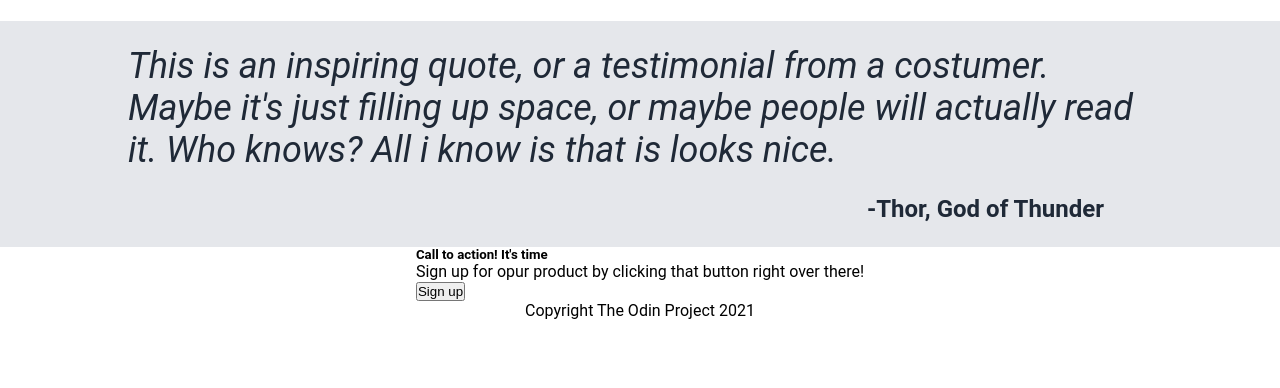
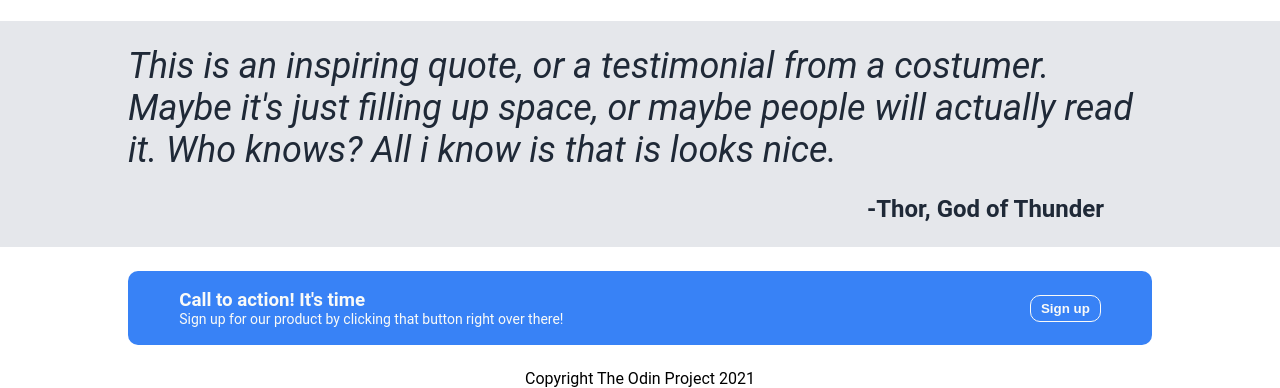
Before and after one commit to nluna9/Project-Flexbox, a plain HTML site: page index.html in a window 1280 px wide. Shown: the part 532-920 px from the top of the page. Before the commit the page ends 852 px from the top, so only its background shows below. Drawn offline with Linux system fonts and the light colour scheme.

Commit message:
Signup done

```diff
--- a/index.html
+++ b/index.html
@@ -54,12 +54,14 @@
             <div class="phrase">This is an inspiring quote, or a testimonial from a costumer. Maybe it's just filling up space, or maybe people will actually read it. Who knows? All i know is that is looks nice.</div>
             <div class="author">-Thor, God of Thunder</div>
         </div>
-        <div class="signup">
-            <div class="action">
-                <h5>Call to action! It's time</h5>
-                <p>Sign up for opur product by clicking that button right over there!</p>
+        <div class="contenedor-signup">
+            <div class="signup">
+                <div class="action">
+                    <h3>Call to action! It's time</h3>
+                    <p>Sign up for our product by clicking that button right over there!</p>
+                </div>
+                <div class="button"><button>Sign up</button></div>
             </div>
-            <div class="button"><button>Sign up</button></div>
         </div>
         <div class="footer"> Copyright The Odin Project 2021</div>
     </div>
--- a/style.css
+++ b/style.css
@@ -152,3 +152,53 @@ width: 21%;
     font-weight: bolder;
     right: 48px;
 }
+
+/* Signup */
+
+.contenedor-signup{
+    padding: 24px 10%;
+    width: 100%;
+}
+
+.signup{
+    padding: 18px 5%;
+    background: #3882F6;
+    display: flex;
+    justify-content: space-between;
+    border-radius: 10px;
+}
+
+.signup .action {
+    display: flex;
+    flex-direction: column;
+    justify-content: center;
+}
+
+.signup .action h3 {
+    color: #F9FAF8;
+    font-weight: bolder;
+}
+
+.signup .action p {
+    color: #F9FAF8;
+    font-size: 14px;
+}
+
+.signup .button {
+    align-self: center;
+}
+
+.signup .button button{
+    background: #3882F6;
+    color: #F9FAF8;
+    font-weight: bolder;
+    border: 1px solid #F9FAF8;
+    border-radius: 10px;
+    padding: 5px 10px;
+}
+
+/* Footer */
+
+.footer {
+
+}
```
